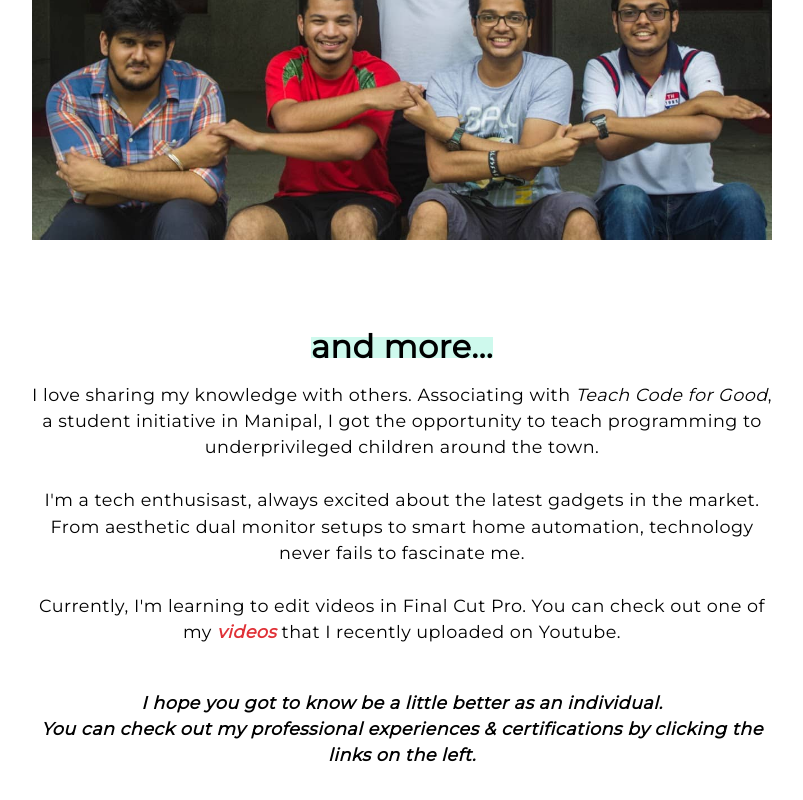
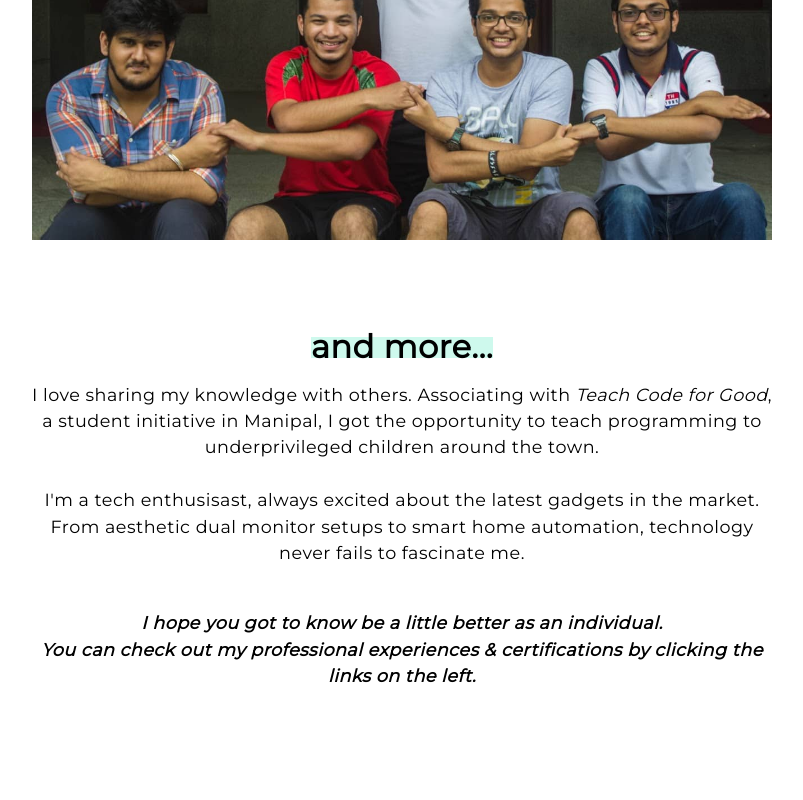
Before and after one commit to Rohitgird/portfolio-master, a plain HTML site: page index.html in a window 1280 px wide. Shown: the part 5745-6545 px from the top of the page, without its empty margins (345-1148 px from the left). After the commit the page ends 6472 px from the top, so only its background shows below. Drawn offline with nearby package versions, Linux system fonts and the light colour scheme; a script that the page names is missing; a web font is replaced by a local one.

Commit message:
Update index.html

```diff
--- a/index.html
+++ b/index.html
@@ -177,9 +177,6 @@
 
                         <br><br>I'm a tech enthusisast, always excited about the latest gadgets in the market. <br>From aesthetic dual monitor setups to smart home automation, technology never fails to fascinate me.
 
-                        <br><br>
-                        Currently, I'm learning to edit videos in Final Cut Pro. You can check out one of my <a href="https://www.youtube.com/watch?v=a83kQSZ4tFE&feature=youtu.be" target="_blank" class="youtube"><strong><i>videos</i></strong></a> that I recently uploaded on Youtube.
-
                         <!--<br><br>I'm a foodie too. From Mexian Quesidillas to Japanese Sushi, I love trying everything. <br>Sorry to hurt your feelings, but nothing beats Indian food! :)   </p>-->
 
                         <br><br>
```
